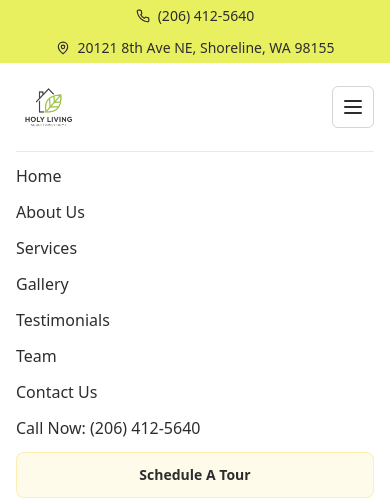
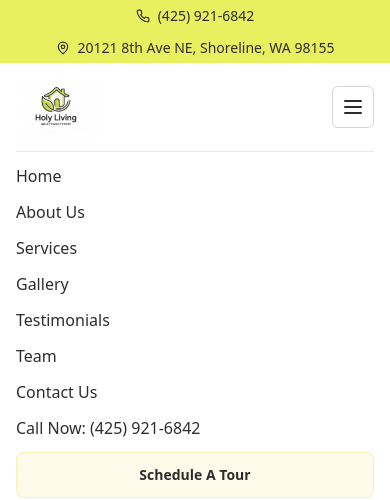
Before and after one commit to kiztopia1/holyliving, a React (Vite) app: page / in a window 390 px wide. Both pictures are taken after a click on the button "Open navigation". Shown: the top 500 px of the page. Built offline with nearby package versions, Linux system fonts and the light colour scheme.

Commit message:
Phone number and logo

```diff
--- a/index.html
+++ b/index.html
@@ -5,7 +5,7 @@
     <link rel="icon" type="image/svg+xml" href="/vite.svg" />
     <meta name="viewport" content="width=device-width, initial-scale=1.0" />
     <title>Holy Living Adult Family Home | Senior Care in Shoreline, WA</title>
-    <meta name="description" content="Holy Living Adult Family Home provides compassionate, personalized care for seniors, memory care, and hospice in Shoreline, WA. Schedule a tour today. Call 206-412-5640." />
+    <meta name="description" content="Holy Living Adult Family Home provides compassionate, personalized care for seniors, memory care, and hospice in Shoreline, WA. Schedule a tour today. Call 425-921-6842." />
     <meta name="keywords" content="adult family home Shoreline WA, senior care Shoreline, memory care Seattle area, dementia care Shoreline, hospice care Shoreline WA, elderly care near me, adult family home near Seattle" />
     <meta property="og:title" content="Holy Living Adult Family Home - Compassionate Senior Care" />
     <meta property="og:description" content="Experience personalized, loving care in a beautiful home environment. Serving Shoreline, WA and surrounding areas." />
--- a/src/components/Contact.tsx
+++ b/src/components/Contact.tsx
@@ -35,9 +35,9 @@ export default function Contact() {
                 <MapPin size={22} className="flex-shrink-0 mt-0.5" />
                 <span>{ADDRESS}</span>
               </a>
-              <a href="tel:206-412-5640" className="flex items-center gap-3 text-warm-gray hover:text-primary transition">
+              <a href="tel:425-921-6842" className="flex items-center gap-3 text-warm-gray hover:text-primary transition">
                 <Phone size={22} className="flex-shrink-0" />
-                <span>206-412-5640</span>
+                <span>425-921-6842</span>
               </a>
               <a href="tel:206-816-2447" className="flex items-center gap-3 text-warm-gray hover:text-primary transition">
                 <Phone size={22} className="flex-shrink-0" />
--- a/src/components/Footer.tsx
+++ b/src/components/Footer.tsx
@@ -46,9 +46,9 @@ export default function Footer() {
                   Shoreline, WA 98155
                 </span>
               </div>
-              <a href="tel:206-412-5640" className="flex items-center gap-3 text-off-white hover:text-primary transition">
+              <a href="tel:425-921-6842" className="flex items-center gap-3 text-off-white hover:text-primary transition">
                 <Phone size={20} className="text-primary flex-shrink-0" />
-                <span>206-412-5640</span>
+                <span>425-921-6842</span>
               </a>
               <a href="mailto:holylivingss@gmail.com" className="flex items-center gap-3 text-off-white hover:text-primary transition">
                 <Mail size={20} className="text-primary flex-shrink-0" />
--- a/src/components/Hero.tsx
+++ b/src/components/Hero.tsx
@@ -50,7 +50,7 @@ export default function Hero() {
               Schedule a Tour
             </a>
             <a
-              href="tel:206-412-5640"
+              href="tel:425-921-6842"
               className="bg-white/90 text-charcoal px-5 sm:px-8 py-2.5 sm:py-3 rounded font-semibold hover:bg-white transition border-2 border-charcoal/20 whitespace-nowrap text-sm sm:text-base"
             >
               Call Us Today
--- a/src/components/Navigation.tsx
+++ b/src/components/Navigation.tsx
@@ -127,8 +127,8 @@ export default function Navigation() {
                 </a>
               )
             )}
-            <a href="tel:206-412-5640" className="text-charcoal hover:text-primary font-medium transition">
-              Call Now: (206) 412-5640
+            <a href="tel:425-921-6842" className="text-charcoal hover:text-primary font-medium transition">
+              Call Now: (425) 921-6842
             </a>
           </div>
           <a
--- a/src/components/TopHeader.tsx
+++ b/src/components/TopHeader.tsx
@@ -4,9 +4,9 @@ export default function TopHeader() {
   return (
     <div className="bg-primary text-charcoal py-1.5 px-4 text-sm sm:text-base">
       <div className="max-w-7xl mx-auto flex justify-evenly items-center flex-wrap gap-3 sm:gap-4">
-        <a href="tel:206-412-5640" className="flex items-center gap-2 hover:text-warm-gray transition shrink-0">
+        <a href="tel:425-921-6842" className="flex items-center gap-2 hover:text-warm-gray transition shrink-0">
           <Phone size={14} />
-          <span className="whitespace-nowrap">(206) 412-5640</span>
+          <span className="whitespace-nowrap">(425) 921-6842</span>
         </a>
         <a
           href="mailto:holylivingss@gmail.com"
```
Also changed, not shown: public/logo.jpg.
